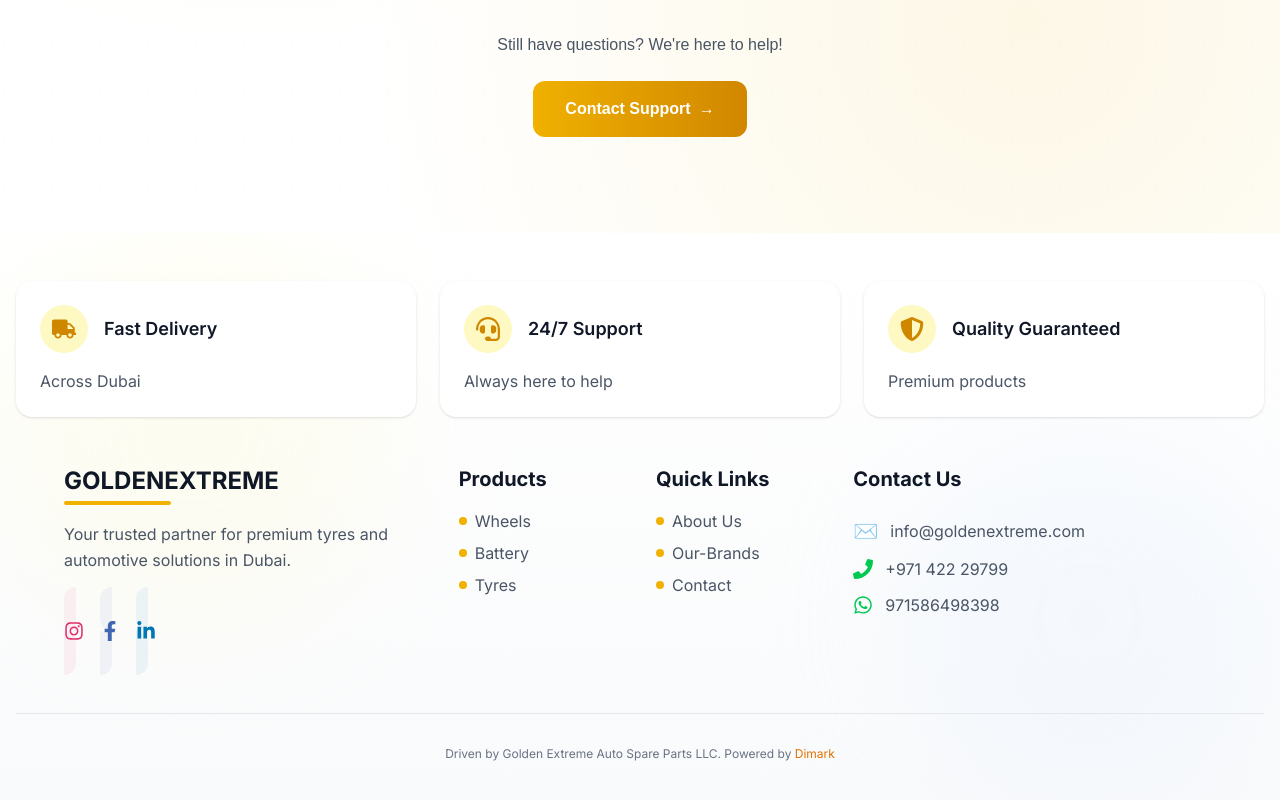
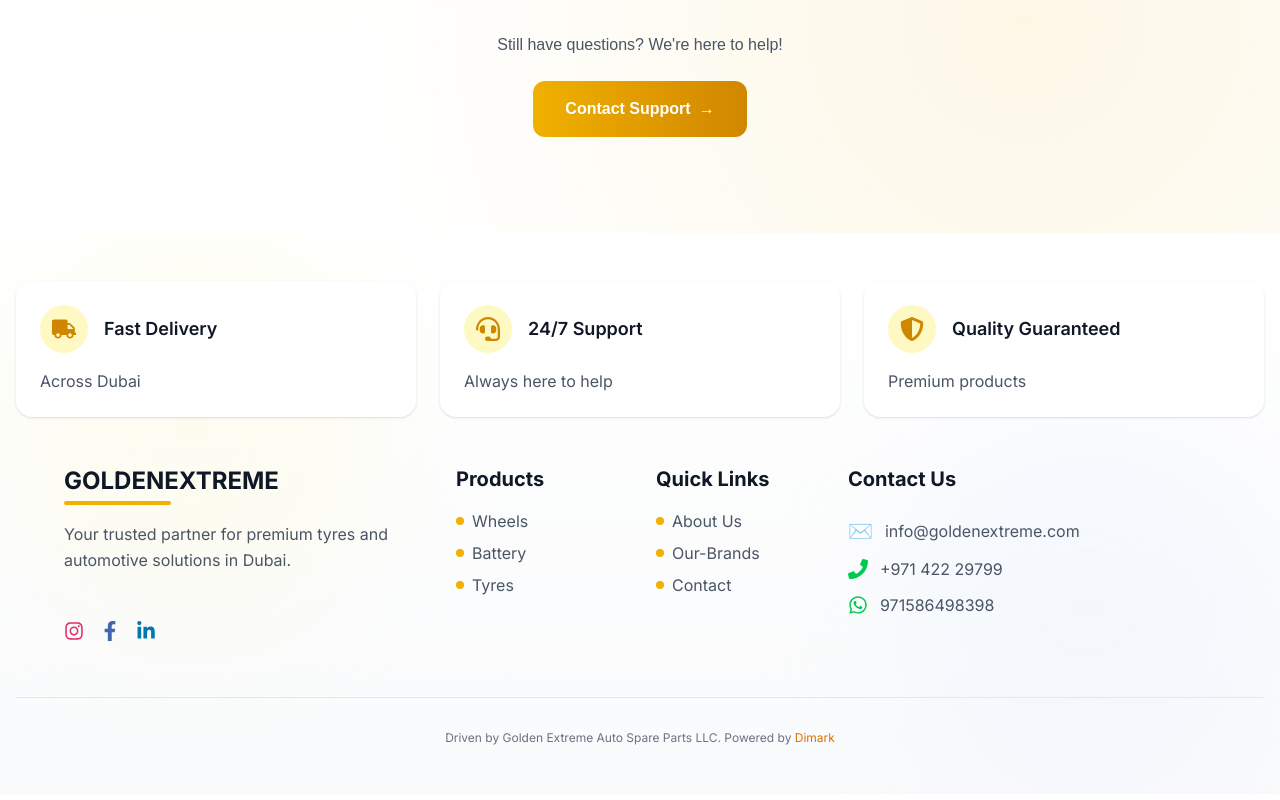
Before and after one commit to souravsouru7/goldu, a Next.js app: page / in a window 1280 px wide. Shown: the part 4703-5503 px from the top of the page. Built offline with nearby package versions, Linux system fonts and the light colour scheme; no server answers.

Commit message:
style: remove social media background color and reduce spacing in footer

```diff
--- a/app/components/Footer.jsx
+++ b/app/components/Footer.jsx
@@ -85,7 +85,7 @@
         </div>
 
         {/* Main Content */}
-        <div className="grid grid-cols-1 md:grid-cols-3 gap-8 max-w-6xl mx-auto mb-12">
+        <div className="grid grid-cols-1 md:grid-cols-3 gap-6 max-w-6xl mx-auto mb-8">
           {/* Company Info */}
           <motion.div
             initial={{ opacity: 0, x: -20 }}
@@ -111,7 +111,6 @@
                     href={social.href}
                     className="p-3 rounded-full transition-all duration-300"
                     style={{
-                      backgroundColor: `${social.color}10`,
                       color: social.color
                     }}
                   >
@@ -220,7 +219,7 @@
           initial={{ opacity: 0 }}
           whileInView={{ opacity: 1 }}
           transition={{ duration: 0.5 }}
-          className="mt-12 pt-6 border-t border-gray-200"
+          className="mt-8 pt-6 border-t border-gray-200"
         >
           <div className="text-center">
             <p className="text-xs text-gray-500 mt-2">
```
